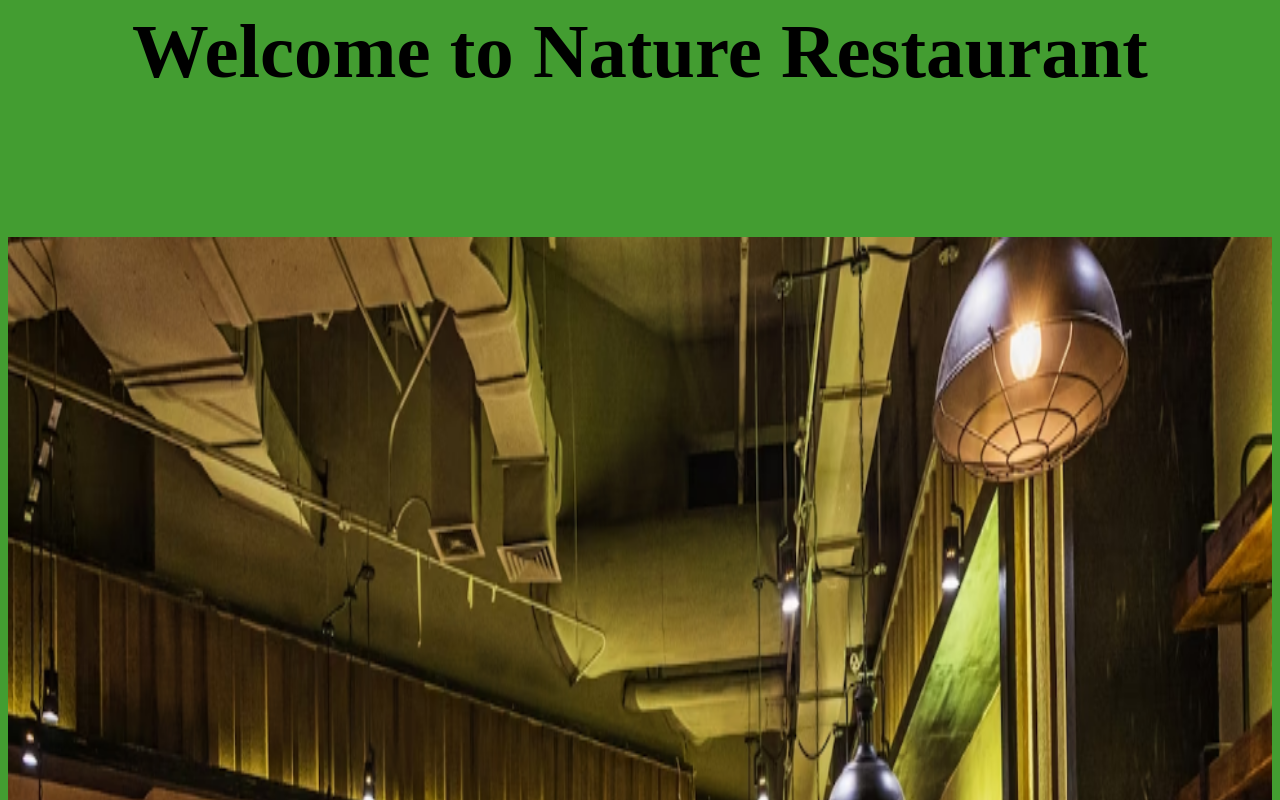
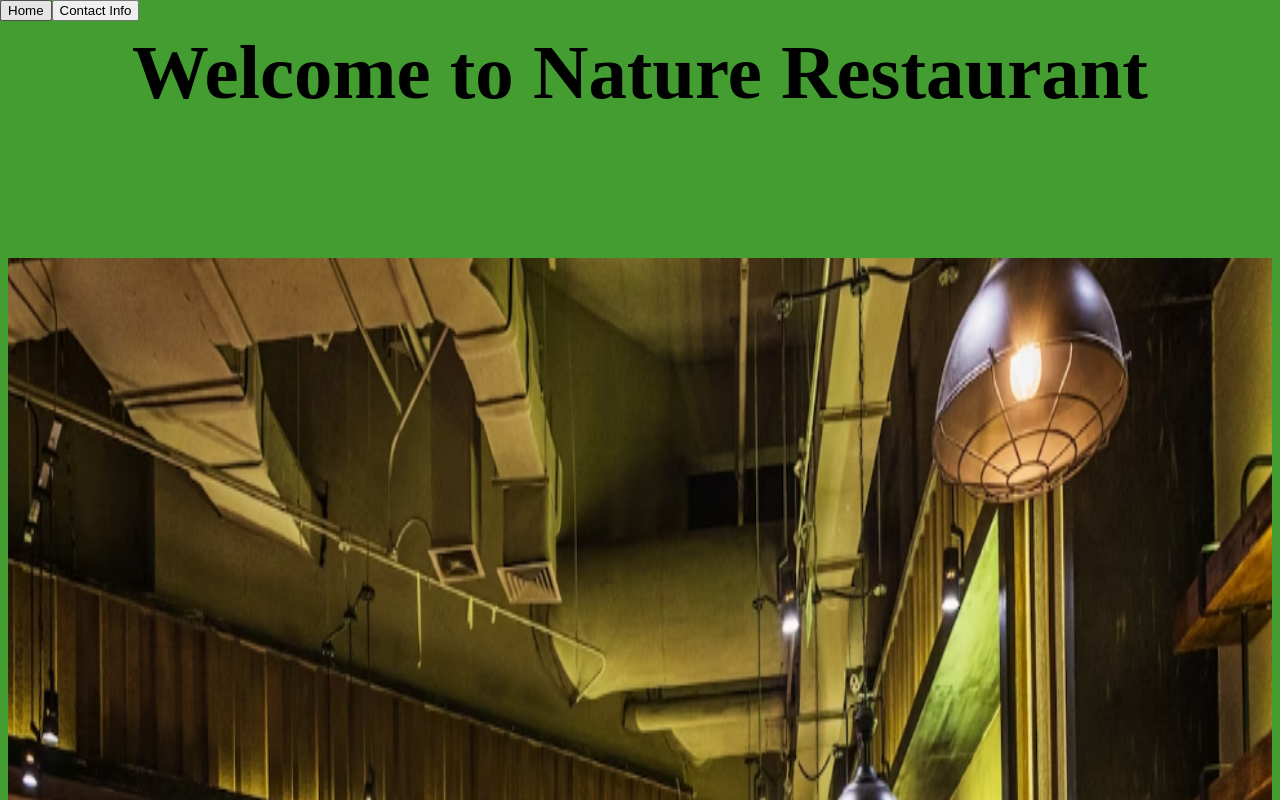
Before and after one commit to CameronTheDeveloper/restaurant-homepage, a website built with webpack: page dist/index.html in a window 1280 px wide. Shown: the top 800 px of the page. Built offline with nearby package versions, Linux system fonts and the light colour scheme.

Commit message:
Add buttons HTML div, append buttons, edit style

```diff
--- a/src/index.js
+++ b/src/index.js
@@ -3,14 +3,15 @@ import { displayWelcome } from './welcome';
 import { displayContact } from './contact';
 
 const content = document.querySelector('#content');
+const buttons = document.querySelector('#buttons');
 const welcomeButton = document.createElement('button');
 const contactButton = document.createElement('button');
 
 welcomeButton.innerHTML = 'Home';
 contactButton.innerHTML = 'Contact Info';
 
-content.appendChild(welcomeButton);
-content.appendChild(contactButton);
+buttons.appendChild(welcomeButton);
+buttons.appendChild(contactButton);
 displayWelcome(content);
 
 welcomeButton.addEventListener('click', () => {
--- a/src/styles/index.css
+++ b/src/styles/index.css
@@ -1,4 +1,7 @@
-#content {
+body {
     background-color: #439d31;
+}
 
+button {
+    cursor: pointer;
 }
```
Also changed, not shown: dist/index.html.
